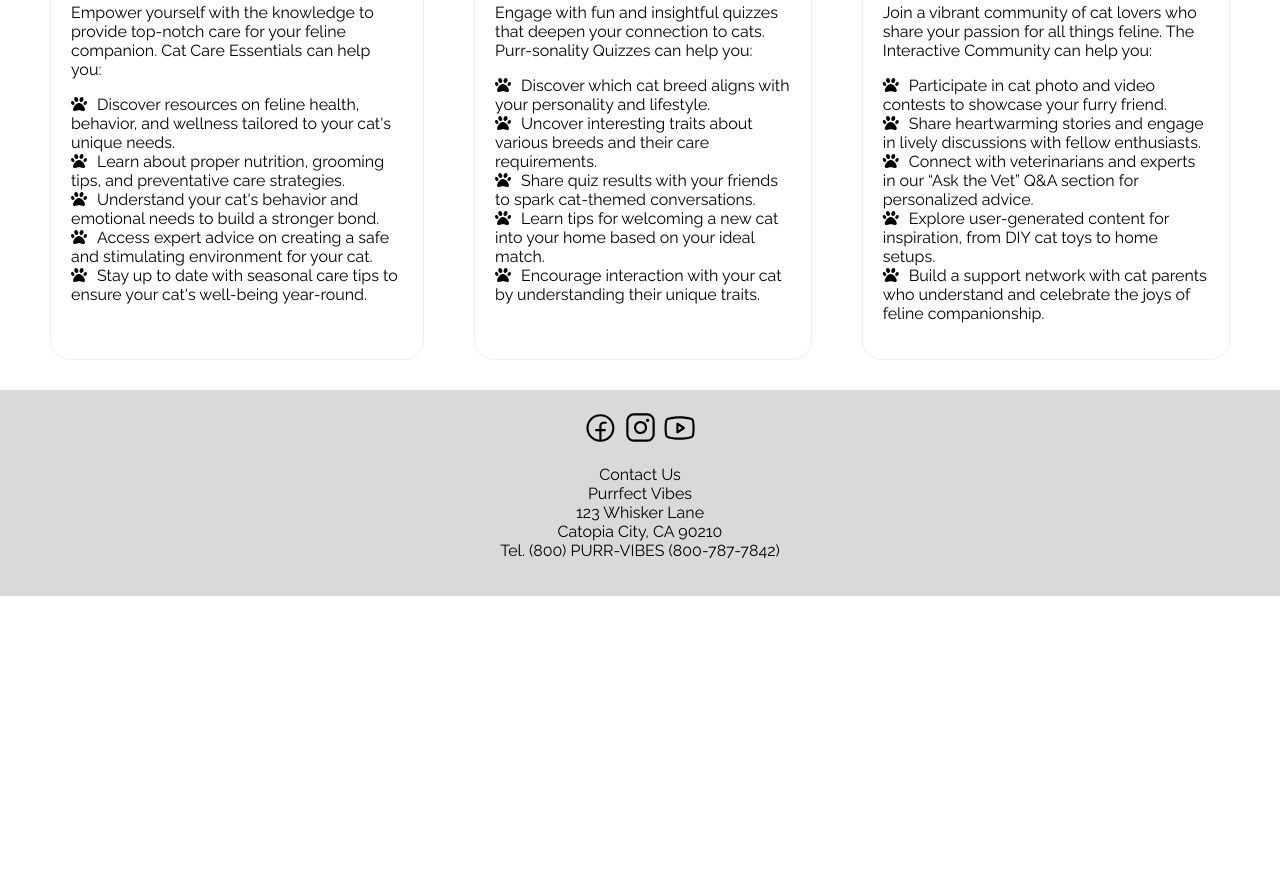
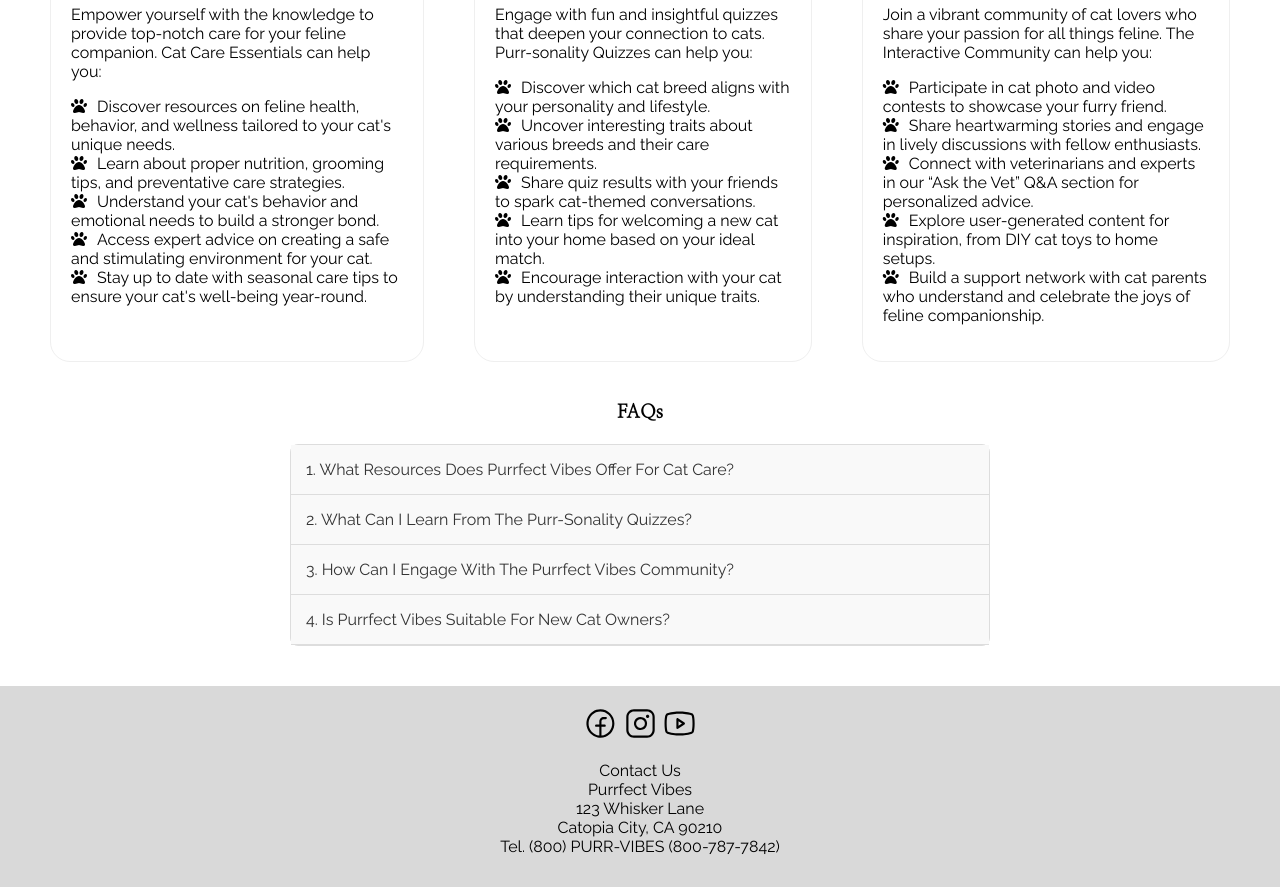
Before and after one commit to Atibbs99/COMM672_assignmentM11, a plain HTML site: page beginning/features.html in a window 1280 px wide. Shown: the part 514-1401 px from the top of the page. Before the commit the page ends 1110 px from the top, so only its background shows below. Drawn offline with Linux system fonts and the light colour scheme.

Commit message:
Features Page done

```diff
--- a/beginning/css/reset.css
+++ b/beginning/css/reset.css
@@ -6,7 +6,7 @@ html, body {
     overflow-x: hidden;
 }
 
-h1, h2 {
+h1, h2, h3 {
     font-family: Nanum Myeongjo, sans-serif;
 }
 
@@ -159,3 +159,49 @@ iframe {
     font-weight: 900;
     padding-right: 10px;
 }
+
+.accordion {
+    max-width: 700px;
+    margin: 0 auto;
+    border: 1px solid #ddd;
+    border-radius: 8px;
+    margin-bottom: 30px;
+}
+
+.accordion-item {
+    border-bottom: 1px solid #ddd;
+    position: relative;
+}
+
+.accordion-checkbox {
+    display: none;
+}
+
+.accordion-header {
+    display: block;
+    background-color: #f9f9f9;
+    color: #333;
+    padding: 15px;
+    text-transform: capitalize;
+    transition: background-color 0.3s;
+}
+
+.accordion-header:hover {
+    background-color: #c9c7c7;
+    cursor: pointer;
+}
+
+.accordion-content {
+    max-height: 0;
+    overflow: hidden;
+    padding: 0 15px;
+    transition: max-height 0.5s ease-in-out;
+}
+
+.accordion-checkbox:checked ~ .accordion-content {
+    max-height: 200px;
+}
+
+.faqs-container {
+    text-align: center;
+}
--- a/beginning/features.html
+++ b/beginning/features.html
@@ -89,7 +89,43 @@
                     <li>Build a support network with cat parents who understand and celebrate the joys of feline companionship.</li>
                 </ul>
             </div>
+            </div>
         </div>
+        <div class="faqs-container">
+            <h3>FAQs</h3>
+        </div>
+        <div class="accordion">
+            <div class="accordion-item">
+              <input type="checkbox" id="question1" class="accordion-checkbox" />
+              <label for="question1" class="accordion-header">1. What resources does Purrfect Vibes offer for cat care?</label>
+              <div class="accordion-content">
+                <p>We provide expert advice on feline health, behavior, and wellness, including tips on proper nutrition, grooming, and creating a safe, stimulating environment.</p>
+              </div>
+            </div>
+            <div class="accordion-item">
+                <input type="checkbox" id="question2" class="accordion-checkbox" />
+                <label for="question2" class="accordion-header">2. What can I learn from the Purr-sonality Quizzes?</label>
+                <div class="accordion-content">
+                  <p>Our quizzes help you discover which cat breed matches your personality, uncover fun traits about various breeds, and provide tips for welcoming a new cat into your home.</p>
+                </div>
+              </div>
+
+              <div class="accordion-item">
+                <input type="checkbox" id="question3" class="accordion-checkbox" />
+                <label for="question3" class="accordion-header">3. How can I engage with the Purrfect Vibes community?</label>
+                <div class="accordion-content">
+                  <p>You can join cat photo and video contests, share stories, participate in discussions, and connect with experts in our “Ask the Vet” Q&A section.</p>
+                </div>
+              </div>
+
+              <div class="accordion-item">
+                <input type="checkbox" id="question4" class="accordion-checkbox" />
+                <label for="question4" class="accordion-header">4. Is Purrfect Vibes suitable for new cat owners?</label>
+                <div class="accordion-content">
+                  <p>Absolutely! Whether you’re a new cat parent or a lifelong enthusiast, our resources, quizzes, and community are designed to support and celebrate your love for cats.</p>
+                </div>
+              </div>
+            </div>
     </section>
     <footer>
         <div>
```
